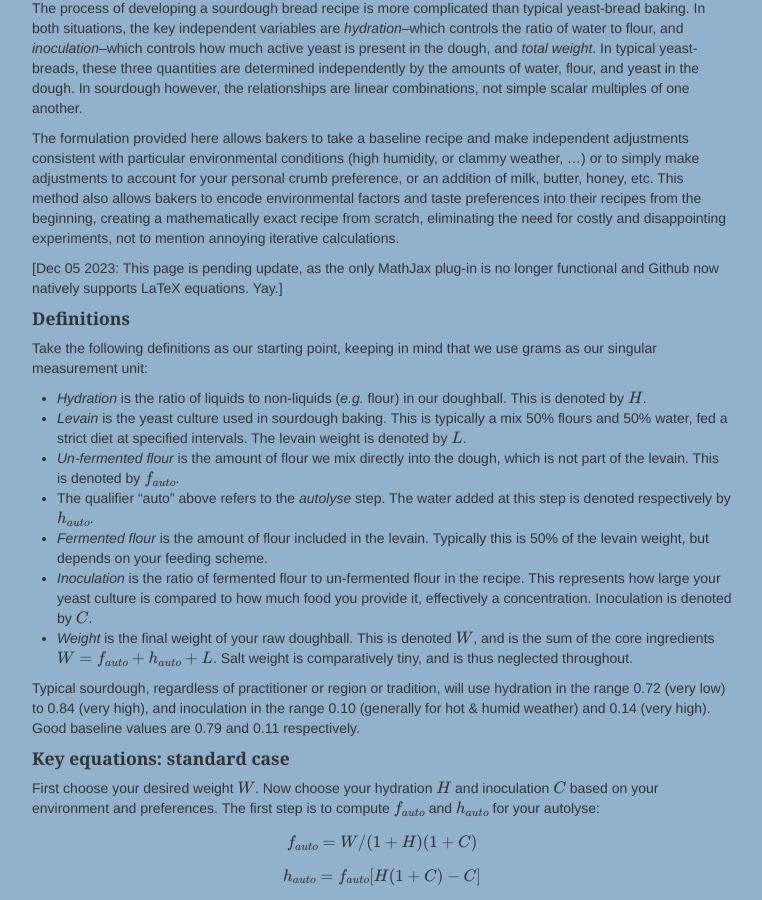
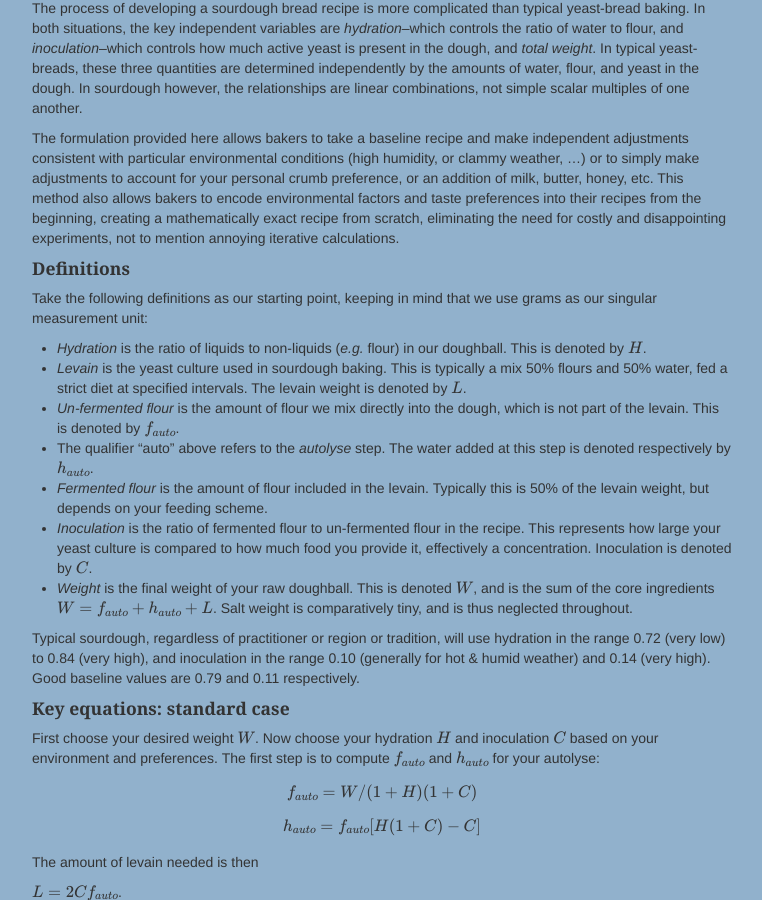
Before and after one commit to justinelfritz/justinelfritz.github.io, a Jekyll site: the page built from pages/sourdough.md, in a window 1280 px wide and 900 px high, scrolled down 304 px. Shown: the whole window, without its empty margins (258-1020 px from the left). Built offline with Jekyll 4.4.1, drawn with Linux system fonts in a browser that asks for light colours.

Commit message:
remove temp page msg: sourdough page

```diff
--- a/pages/sourdough.md
+++ b/pages/sourdough.md
@@ -10,8 +10,6 @@ There is a foundational problem within the sourdough baking literature.  Bakers
 The process of developing a sourdough bread recipe is more complicated than typical yeast-bread baking. In both situations, the key independent variables are *hydration*--which controls the ratio of water to flour, and *inoculation*--which controls how much active yeast is present in the dough, and *total weight*. In typical yeast-breads, these three quantities are determined independently by the amounts of water, flour, and yeast in the dough. In sourdough however, the relationships are linear combinations, not simple scalar multiples of one another.
 
 The formulation provided here allows bakers to take a baseline recipe and make independent adjustments consistent with particular environmental conditions (high humidity, or clammy weather, ...) or to simply make adjustments to account for your personal crumb preference, or an addition of milk, butter, honey, etc. This method also allows bakers to encode environmental factors and taste preferences into their recipes from the beginning, creating a mathematically exact recipe from scratch, eliminating the need for costly and disappointing experiments, not to mention annoying iterative calculations.
-
-[Dec 05 2023: This page is pending update, as the only MathJax plug-in is no longer functional and Github now natively supports LaTeX equations. Yay.]
 
 #### Definitions
 
```
